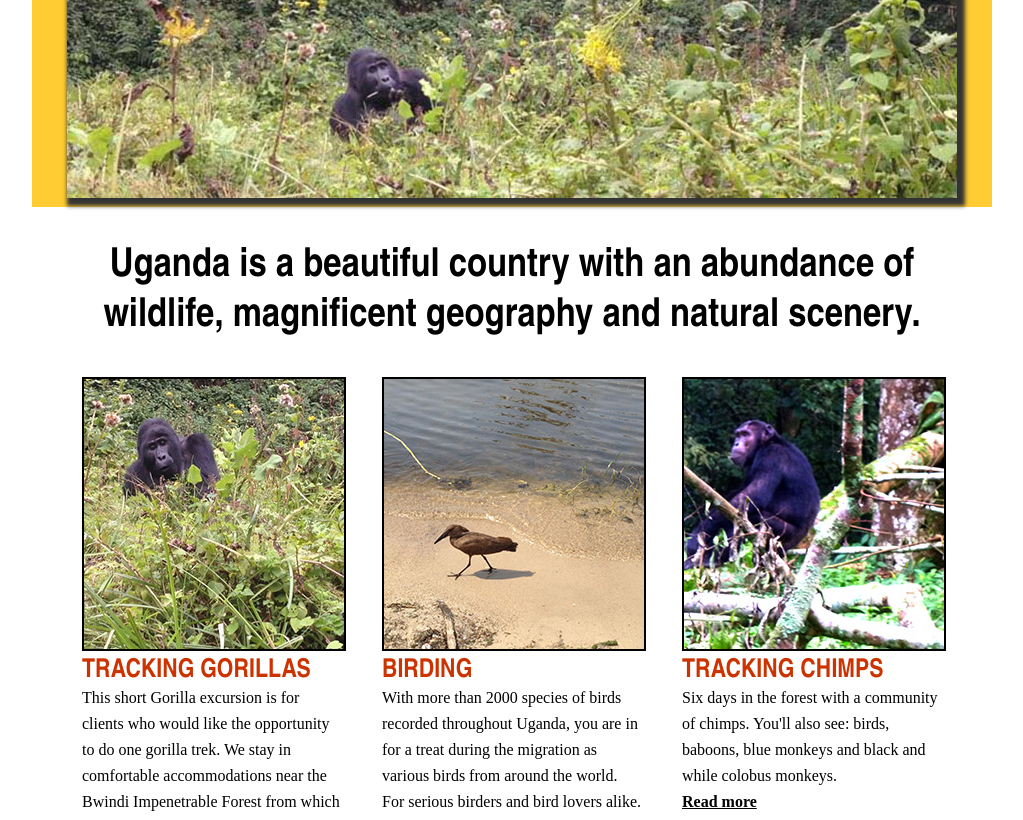
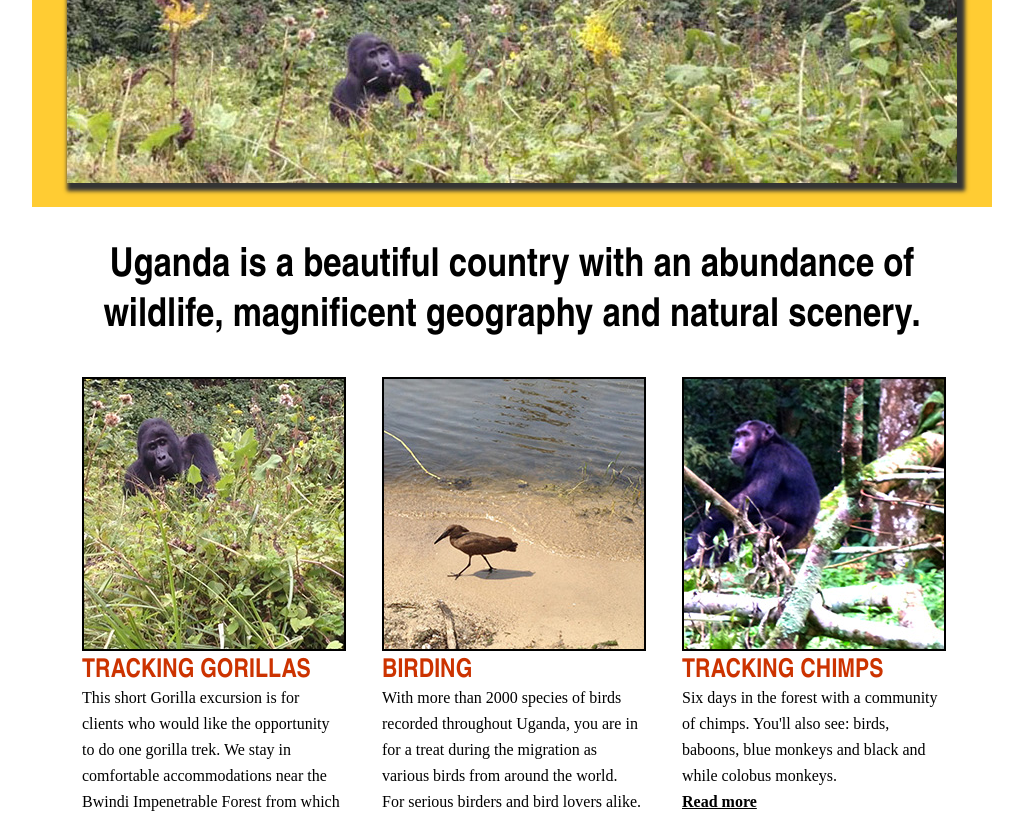
Before and after one commit to Myeche/uganda, a plain HTML site: page index.html in a window 1280 px wide. Shown: the part 183-1003 px from the top of the page, without its empty margins (128-1151 px from the left). Drawn offline with Linux system fonts and the light colour scheme.

Commit message:
banner position

```diff
--- a/style.css
+++ b/style.css
@@ -132,7 +132,7 @@ footer{
 	position: relative;
 	z-index: 1;
 	box-shadow: 4px 4px 4px 4px #333;
-	top: -30px;
+	top: -45px;
 }
 .center-images{
 	margin-right: auto;
```
